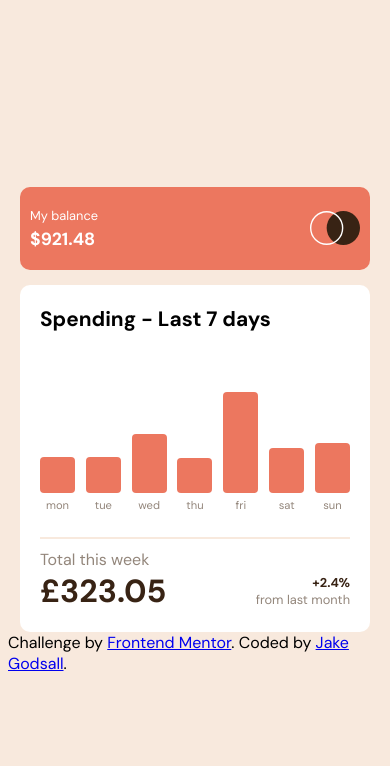
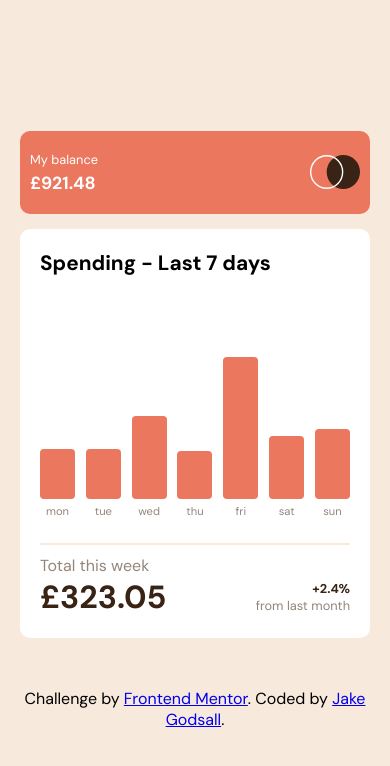
Before and after one commit to jakegodsall/expenses-chart-component-frontend-practice, a plain HTML site: page index.html in a window 390 px wide. Drawn offline with Linux system fonts and the light colour scheme.

Commit message:
finished mobile layout

```diff
--- a/index.html
+++ b/index.html
@@ -21,7 +21,7 @@
     <div class="grid__balance">
       <div class="grid__balance-text">
         <p>My balance</p>
-        <h2>$921.48</h2>
+        <h2>£921.48</h2>
       </div>
 
       <img class="grid__balance-image" src="images/logo.svg" alt="Logo">
--- a/scss/components/_visualisation.scss
+++ b/scss/components/_visualisation.scss
@@ -54,5 +54,4 @@
 	color: #fff;
 	font-weight: 600;
 	font-size: 0.8rem;
-	bottom: 0;
 }
--- /dev/null
+++ b/scss/layout/_attribution.scss
@@ -0,0 +1,5 @@
+.attribution {
+    margin-top: 50px;
+    width: 350px;
+    text-align: center;
+}
--- a/scss/layout/_index.scss
+++ b/scss/layout/_index.scss
@@ -1 +1,2 @@
 @forward 'grid';
+@forward 'attribution';
```
Also changed, not shown: dist/main.css, 1 other file.
